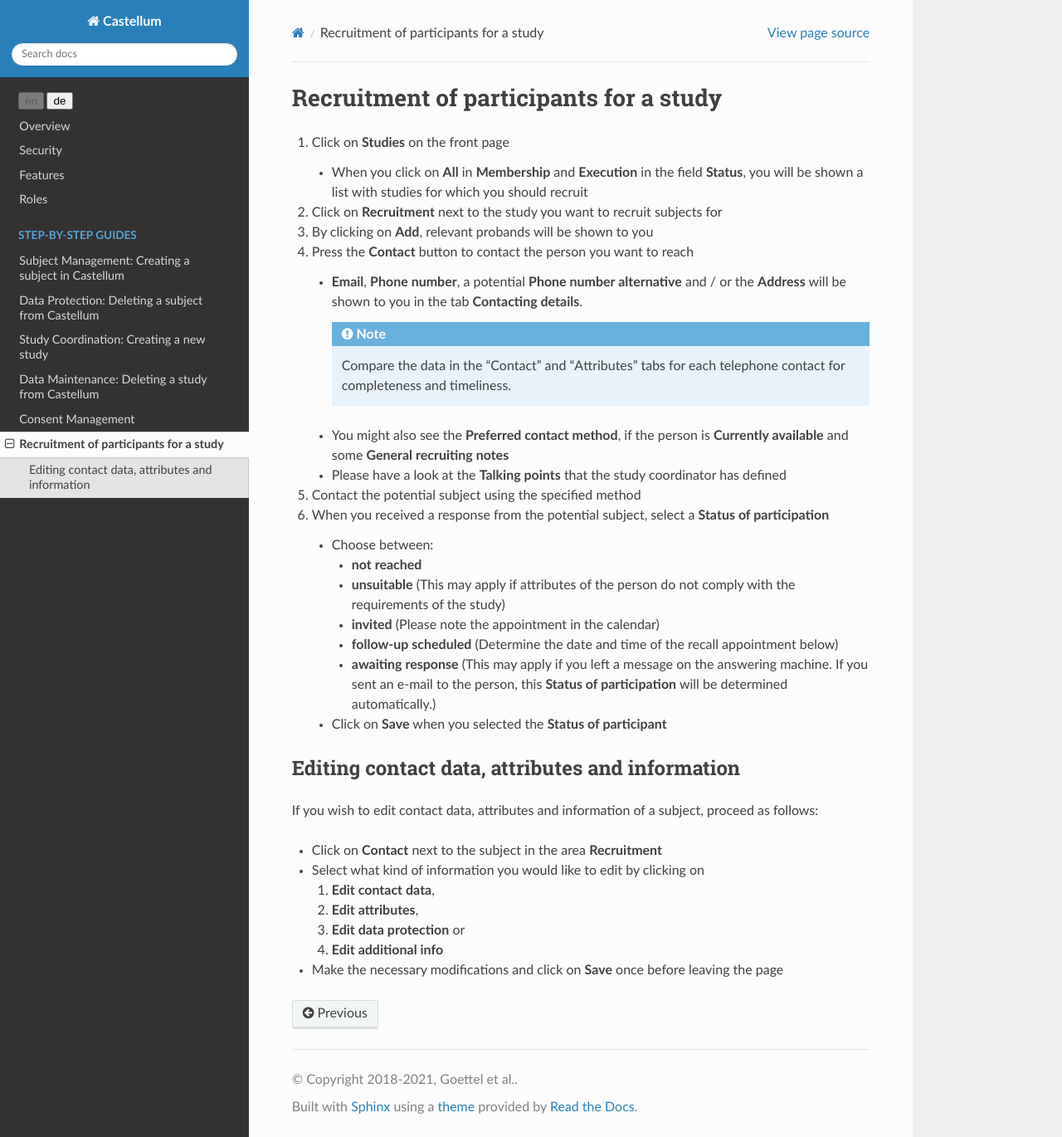
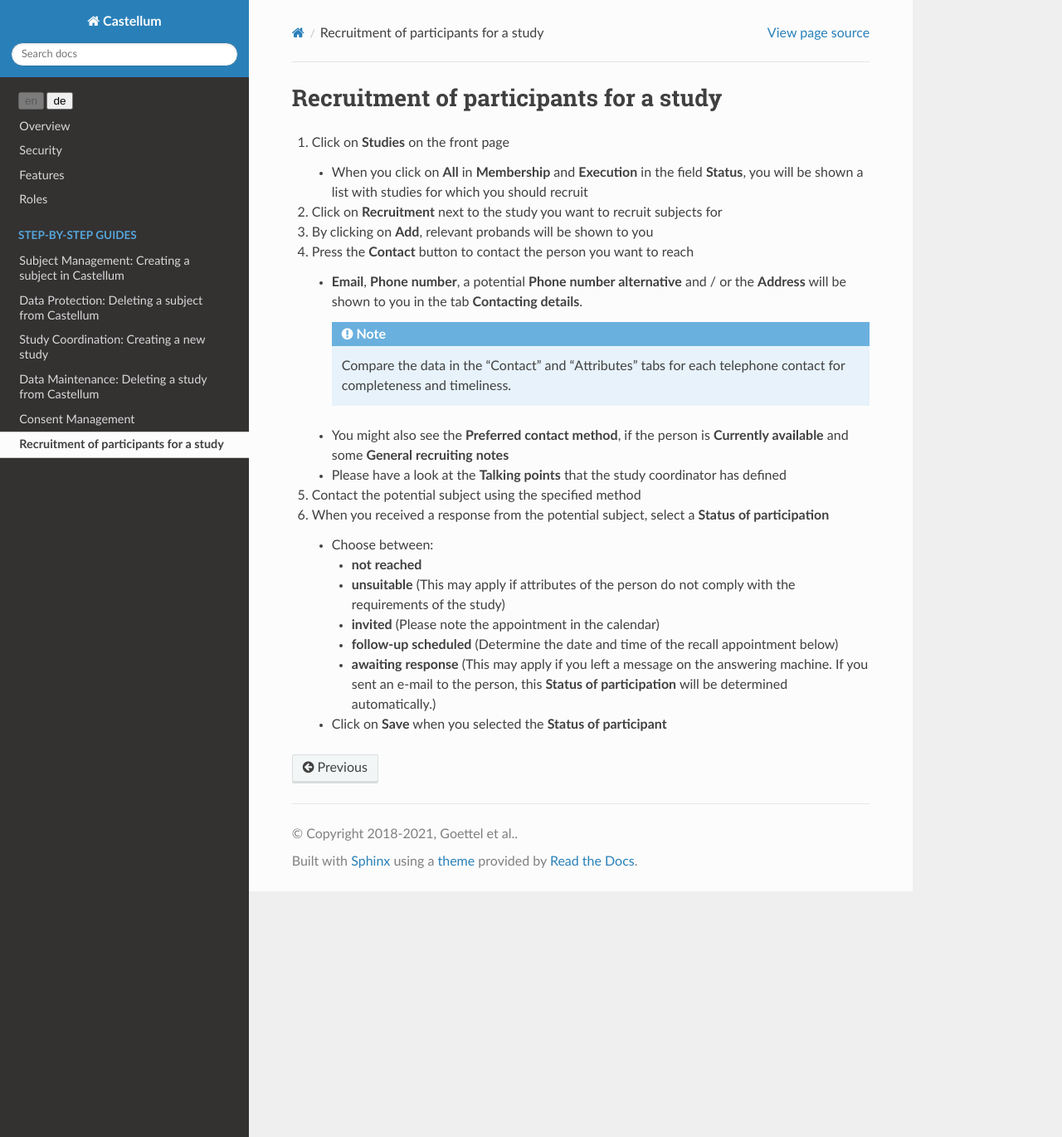
Before and after one commit to DouglasNeuroInformatics/castellum, a Sphinx documentation site: the page built from source/guides/recruitment.rst, in a window 1280 px wide and 1370 px high. Shown: the whole window at 83% size. Built offline with Sphinx 7.4.7 and the Read the Docs theme 2.0.0, drawn with Linux system fonts in a browser that asks for light colours.

Commit message:
rm edit subject from recruitment guide

```diff
--- a/source/guides/recruitment.rst
+++ b/source/guides/recruitment.rst
@@ -51,21 +51,3 @@ Recruitment of participants for a study
             determined automatically.)
 
     -   Click on **Save** when you selected the **Status of participant**
-
-Editing contact data, attributes and information
-------------------------------------------------
-
-If you wish to edit contact data, attributes and information of a subject,
-proceed as follows:
-
--   Click on **Contact** next to the subject in the area **Recruitment**
-
--   Select what kind of information you would like to edit by clicking on
-
-    1.  **Edit contact data**,
-    2.  **Edit attributes**,
-    3.  **Edit data protection** or
-    4.  **Edit additional info**
-
--   Make the necessary modifications and click on **Save** once before leaving
-    the page
```
